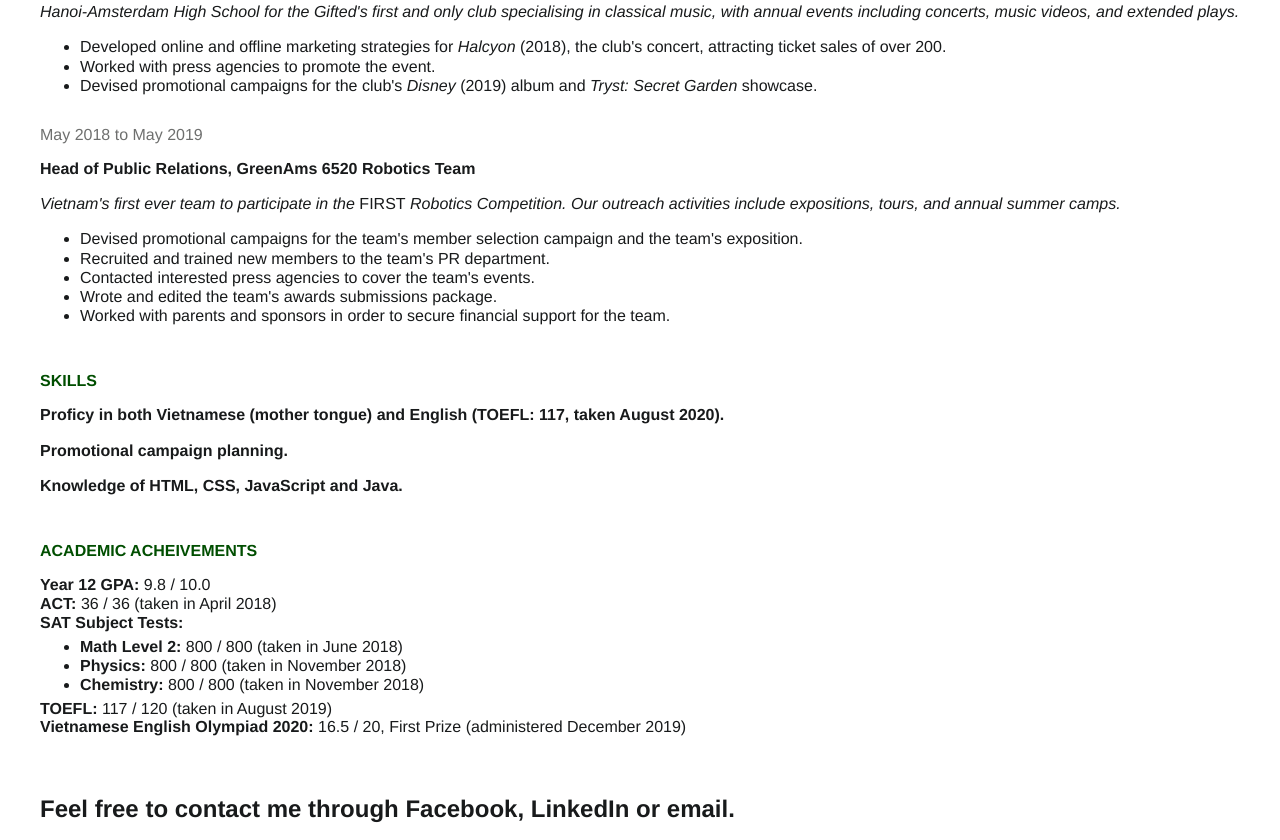
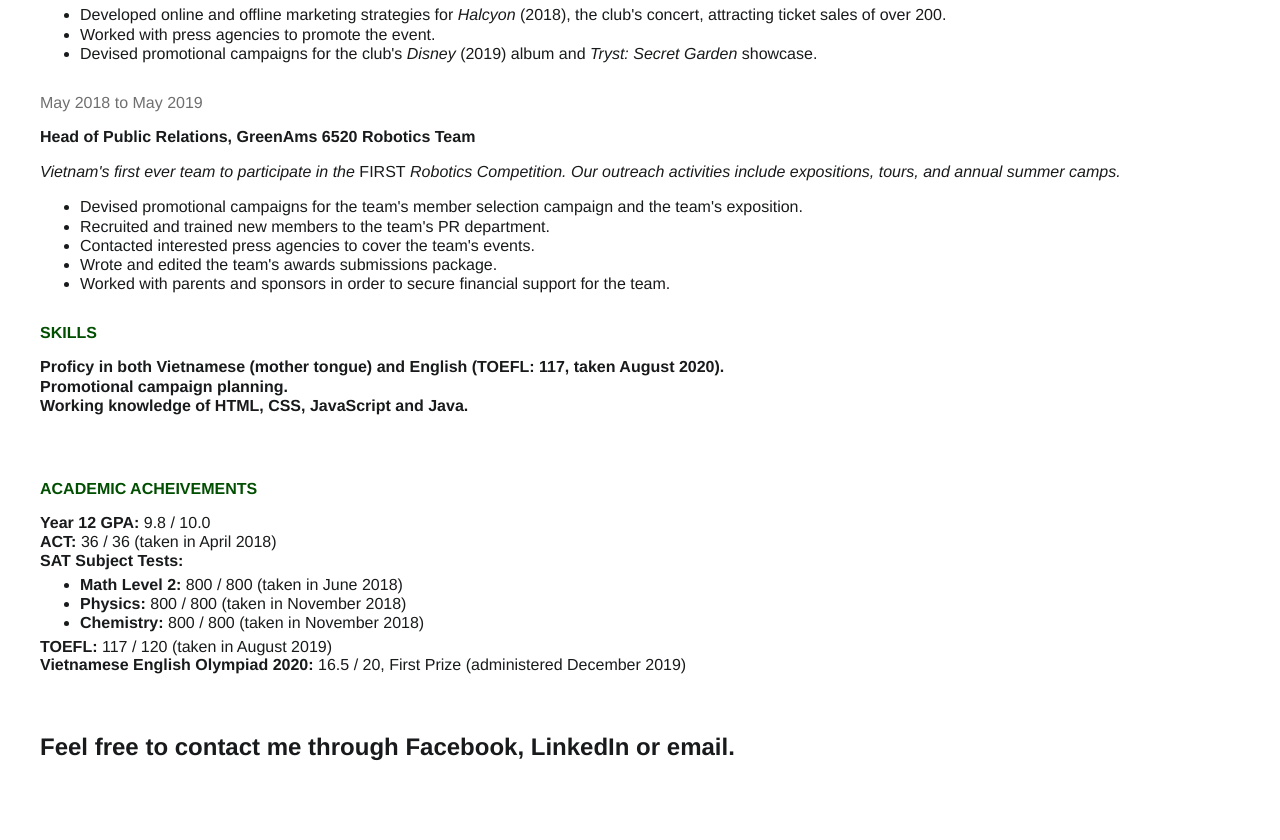
Before and after one commit to albusvu/albusvu.github.io, a plain HTML site: page index.html in a window 1280 px wide. Shown: the part 1166-2006 px from the top of the page. After the commit the page ends 1944 px from the top, so only its background shows below. Drawn offline with Linux system fonts and the light colour scheme.

Commit message:
Change formatting

```diff
--- a/index.html
+++ b/index.html
@@ -7,6 +7,7 @@
     <title>Alistair Vu - Digital Marketing Specialist</title>
 </head>
 <body>
+    <div id="col">
     <div id="header">
         <h1>Alistair Vu</h1>
         <h2>Digital Marketing Specialist</h2>
@@ -70,10 +71,11 @@
     <div class="skills">
         <h1>SKILLS</h1>
         <b>
-            <p>Proficy in both Vietnamese (mother tongue) and English (TOEFL: 117, taken August 2020).</p>
-            <p>Promotional campaign planning.</p>
-            <p>Knowledge of HTML, CSS, JavaScript and Java.</p>
+            <p>Proficy in both Vietnamese (mother tongue) and English (TOEFL: 117, taken August 2020).<br>
+            Promotional campaign planning. <br>
+            Working knowledge of HTML, CSS, JavaScript and Java.</p>
         </b>
+        <br>
     </div>
     <!--ACADEMICS-->
     <div class="academics">
@@ -90,6 +92,7 @@
                     <b>TOEFL:</b> 117 / 120 (taken in August 2019) <br>
                     <b>Vietnamese English Olympiad 2020:</b> 16.5 / 20, First Prize (administered December 2019)</p>
     </div>
+    </div>
     <footer>
         Feel free to contact me through <a href="https://www.facebook.com/thai.cun.2208/">Facebook</a>, <a href="https://www.linkedin.com/in/alistair-vu-4693791b6/">LinkedIn</a> or <a href="mailto:alistairvu@gmail.com">email</a>.
     </footer>
--- a/style.css
+++ b/style.css
@@ -127,3 +127,7 @@ a:hover {
     margin-top: -0.75em;
     margin-bottom: -0.75em;
   }
+
+#col {
+  flex-direction: column;
+}
```
Lines whose indentation alone changed are shown as unchanged.
